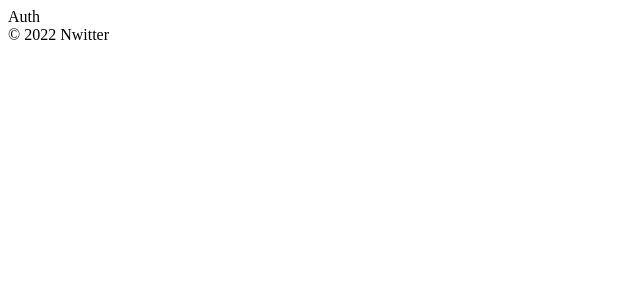
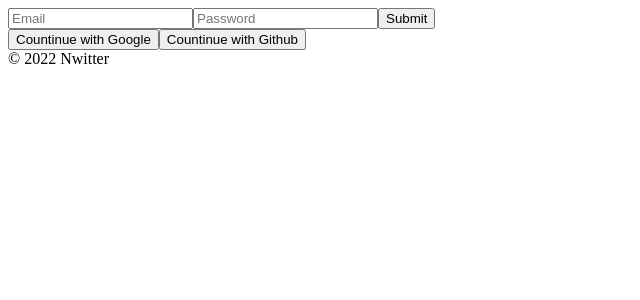
Before and after one commit to zpdl95/nwitter, a React (Create React App) app: page /#/ in a window 1280 px wide. Shown: the top 300 px of the page, without its empty margins (0-640 px from the left). Built offline with nearby package versions, Linux system fonts and the light colour scheme; no server answers.

Commit message:
#2.1 Login Form part One

```diff
--- a/src/routes/Auth.js
+++ b/src/routes/Auth.js
@@ -1,4 +1,48 @@
-import React from "react";
+import React, { useState } from "react";
 
-const Auth = () => <span>Auth</span>;
+const Auth = () => {
+  const [email, setEmail] = useState("");
+  const [password, setPassword] = useState("");
+
+  const onChange = (event) => {
+    const {
+      target: { name, value },
+    } = event;
+    if (name === "email") {
+      setEmail(value);
+    } else if (name === "password") {
+      setPassword(value);
+    }
+  };
+  const onSubmit = (event) => {
+    event.preventDefault();
+  };
+  return (
+    <div>
+      <form onSubmit={onSubmit}>
+        <input
+          name="email"
+          type={"text"}
+          placeholder="Email"
+          required
+          value={email}
+          onChange={onChange}
+        />
+        <input
+          name="password"
+          type={"password"}
+          placeholder="Password"
+          required
+          value={password}
+          onChange={onChange}
+        />
+        <input type={"submit"} placeholder="Log In" />
+      </form>
+      <div>
+        <button>Countinue with Google</button>
+        <button>Countinue with Github</button>
+      </div>
+    </div>
+  );
+};
 export default Auth;
```
